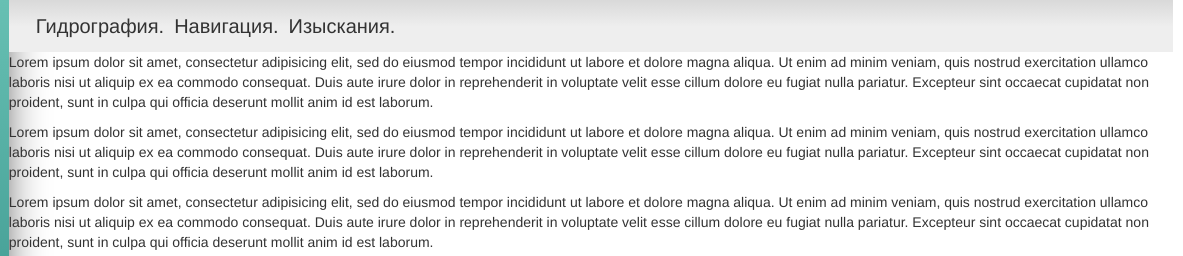
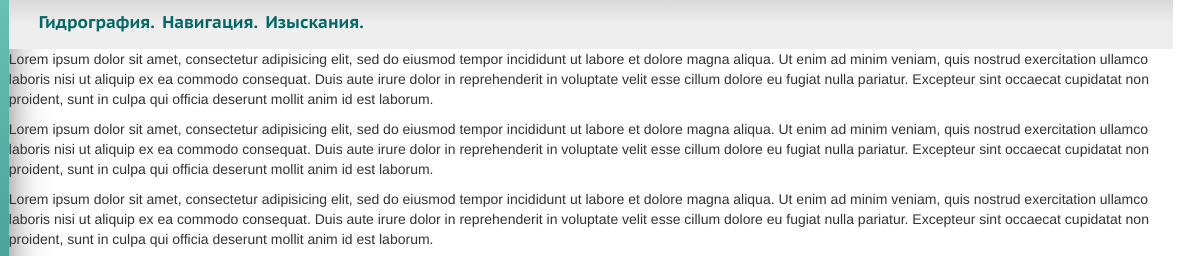
Before and after one commit to netangel/sonar, a plain HTML site: page index.html in a window 1280 px wide. Shown: the top 256 px of the page, 97-1280 px from the left. Drawn offline with nearby package versions, Linux system fonts and the light colour scheme.

Commit message:
Fonts added

```diff
--- a/css/main.css
+++ b/css/main.css
@@ -1,3 +1,12 @@
+@font-face {
+    font-family: 'PTSansCaptionBold'; /*a name to be used later*/
+    src: url('fonts/PT_Sans_Caption_Bold.ttf'); /*URL to font*/
+}
+
+h5, h6 {
+    font-family: 'PTSansCaptionBold';
+}
+
 .container {
     padding-left: 0;
 }
@@ -27,8 +36,9 @@ div.gradient-top {
 }
 
 .top-bar h5 {
-    margin-left: 1.2rem;
+    margin-left: 1.5rem;
     margin-top: 0rem;
     margin-bottom: 0rem;
-    /*font-size: 1.2rem;*/
+    font-size: 1.7rem;
+    color: #036867;
 }
```
Also changed, not shown: css/fonts/PT_Sans.ttf (added), css/fonts/PT_Sans_Caption.ttf (added), css/fonts/PT_Sans_Caption_Bold.ttf (added).
